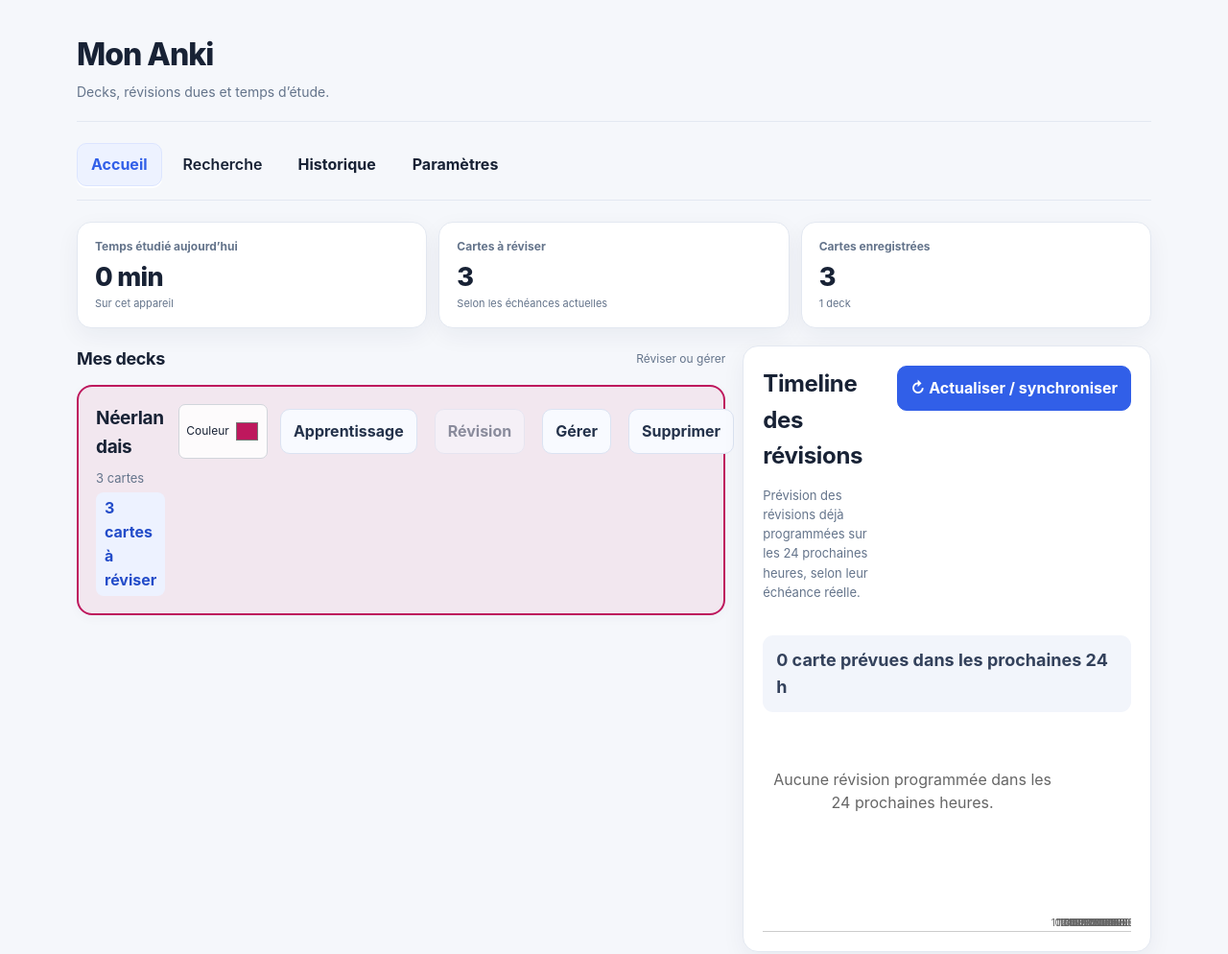
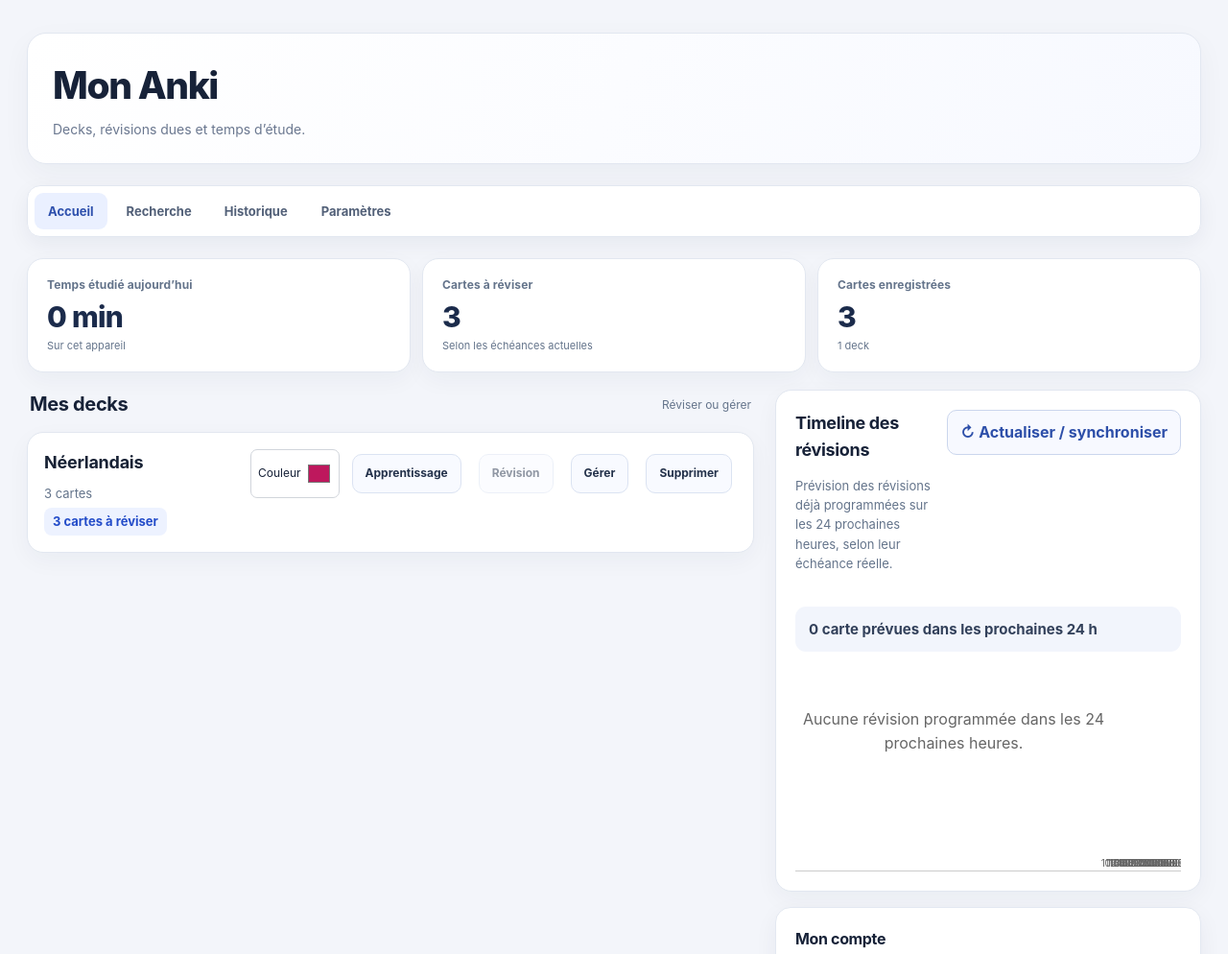
Before and after one commit to barrinmatthew-afk/Mon-Anki, a plain HTML site: page index.html in a window 1280 px wide. Shown: the top 994 px of the page at 96% size. Drawn offline with Linux system fonts and the light colour scheme; no server answers.

Commit message:
Refresh Mon Anki dashboard interface and sync messaging

```diff
--- a/index.html
+++ b/index.html
@@ -1032,6 +1032,39 @@
 @media(prefers-reduced-motion:reduce){.sync-card,.sync-progress-bar,#manual-sync-button .sync-button-spinner{animation:none!important}.sync-progress-bar.is-indeterminate{width:100%;transform:none}}
 </style>
 
+
+<style id="monanki-dashboard-polish">
+:root{--ma-bg:#f3f5fa;--ma-ink:#172238;--ma-muted:#6b7890;--ma-line:#e2e7f0;--ma-accent:#3459bd;--ma-panel:#fff}
+html{background:var(--ma-bg)}
+body{max-width:1240px!important;margin:0 auto!important;padding:34px 28px 64px!important;background:var(--ma-bg)!important;color:var(--ma-ink)!important;font-family:Inter,ui-sans-serif,system-ui,-apple-system,"Segoe UI",sans-serif!important}
+.app-topbar{align-items:center!important;margin:0 0 22px!important;padding:24px 26px!important;border:1px solid var(--ma-line);border-radius:20px;background:linear-gradient(115deg,#fff 0%,#f7f9ff 100%);box-shadow:0 10px 30px rgba(24,38,68,.045)}
+.app-topbar h1{margin:0 0 5px!important;font-size:clamp(29px,4vw,39px)!important;letter-spacing:-1.4px}
+.app-topbar .subtitle{margin:0!important;color:var(--ma-muted)!important;font-size:14px}
+#internal-tabs{position:sticky;top:8px;z-index:30;align-items:center!important;gap:7px!important;margin:0 0 22px!important;padding:7px!important;border:1px solid var(--ma-line);border-radius:14px;background:rgba(255,255,255,.94);box-shadow:0 7px 22px rgba(24,38,68,.06);backdrop-filter:blur(12px)}
+#internal-tabs .internal-tab{border:0!important;border-radius:9px!important;background:transparent!important;color:#526078!important;font-size:13px!important;font-weight:700!important}
+#internal-tabs .internal-tab.active,#internal-tabs #card-search-tab.active{background:#eaf0ff!important;color:#2e50ad!important}
+.dashboard-metric{padding:18px 20px!important;border-radius:17px!important;background:#fff!important;box-shadow:0 8px 25px rgba(24,38,68,.045)!important}
+.dashboard-metric-label{font-size:12px!important;letter-spacing:.01em}
+.dashboard-metric-value{font-size:30px!important;color:#1b2b4b!important}
+.dashboard-panel-heading{padding:0 3px}
+.dashboard-panel-heading h2{font-size:20px!important}
+.dashboard-column{min-width:0}
+.dashboard-layout{gap:22px!important;grid-template-columns:minmax(0,1.4fr) minmax(300px,.82fr)!important}
+.dashboard-layout .deck-group,.dashboard-layout .deck,#forecast-section,#create-deck-section,#sync-section,#card-search-panel{border:1px solid var(--ma-line)!important;border-radius:17px!important;background:#fff!important;box-shadow:0 8px 25px rgba(24,38,68,.045)!important}
+.dashboard-layout .deck-group{padding:15px!important;background:#f8f9fc!important}
+.dashboard-layout .deck{padding:17px!important}
+.deck-name{font-size:18px!important;letter-spacing:-.25px}
+.deck-info,.due-count,.deck-group-due{font-size:13px!important}
+.deck-actions button{font-size:12px!important}
+#forecast-section,#sync-section{padding:20px!important}
+#forecast-section h2,#sync-section h2,#create-deck-section h2{font-size:18px!important}
+#manual-sync-button{border-color:#cbd6ed!important;background:#f7f9ff!important;color:#2d4fa9!important}
+#forecast-total{border-radius:11px!important;background:#f2f5fc!important;font-size:15px!important}
+#create-deck-section{margin-top:22px!important}
+#sync-status{font-size:12px!important;line-height:1.5}
+@media(max-width:900px){body{padding:22px 18px 48px!important}.dashboard-layout{grid-template-columns:minmax(0,1fr)!important}}
+@media(max-width:600px){body{padding:12px 11px 38px!important}.app-topbar{padding:18px!important;margin-bottom:14px!important;border-radius:15px!important}#internal-tabs{top:5px;margin-bottom:15px!important;overflow-x:auto;flex-wrap:nowrap!important}#internal-tabs .internal-tab{flex:0 0 auto;padding:9px 10px!important;font-size:12px!important}.dashboard-metrics{gap:8px!important}.dashboard-metric{padding:13px!important;border-radius:13px!important}.dashboard-metric-value{font-size:23px!important}.dashboard-layout{gap:14px!important}.dashboard-layout .deck{padding:13px!important}#forecast-section,#sync-section{padding:15px!important}}
+</style>
 </head>
 
 
@@ -1159,9 +1192,7 @@
 
     <p class="sync-subtitle">
 
-        Les modifications sont envoyées au cloud lorsque tu es connecté.
-        Pour récupérer celles faites sur un autre appareil, utilise
-        « Actualiser / synchroniser ». Les exportations restent utiles comme sauvegarde.
+        Les modifications sont envoyées au cloud lorsque tu es connecté. Les changements faits sur un autre appareil sont récupérés automatiquement. Tu peux aussi lancer une synchronisation manuelle à tout moment. Les exportations restent utiles comme sauvegarde.
 
     </p>
 
@@ -1424,8 +1455,9 @@
                         syncStatus.textContent = "Mode local : actualisation sur cet appareil.";
                     }
                     showSyncAnimation("Tout est à jour !", "Tes cartes sont synchronisées.");
-                    // Recharge les données visibles après la fusion locale/distante.
-                    window.location.reload();
+                    hideSyncAnimation();
+                    manualSyncButton.disabled = false;
+                    manualSyncButton.textContent = "✓ Synchronisé";
                 } catch (error) {
                     console.error("Erreur lors de la synchronisation manuelle :", error);
                     const detail = window.cloudSyncLastError;
```
